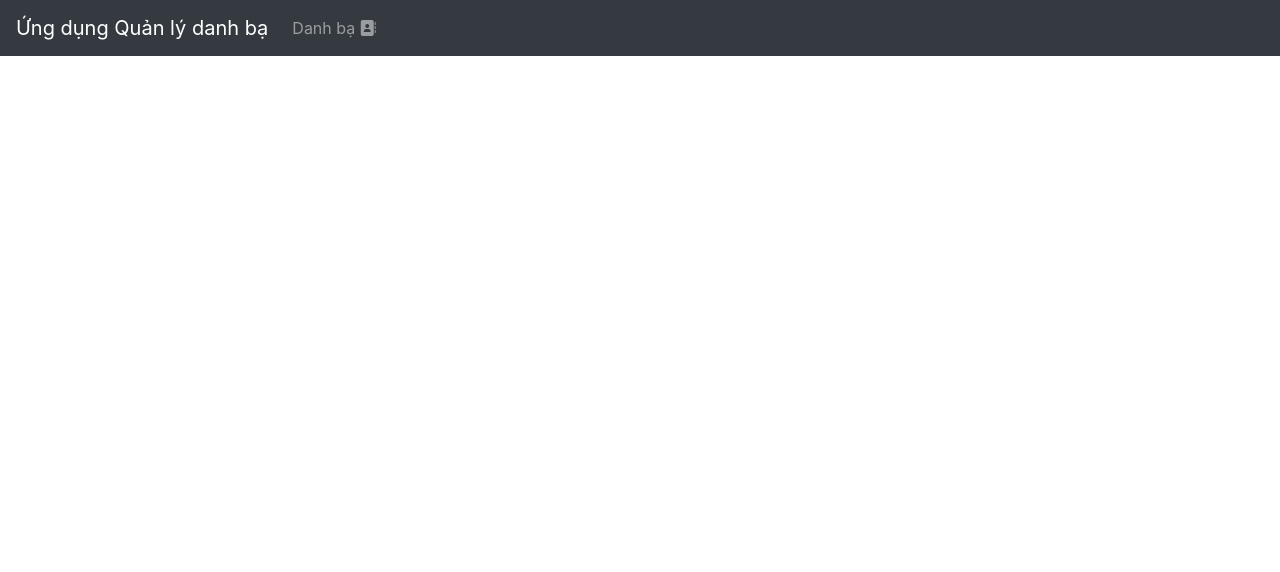
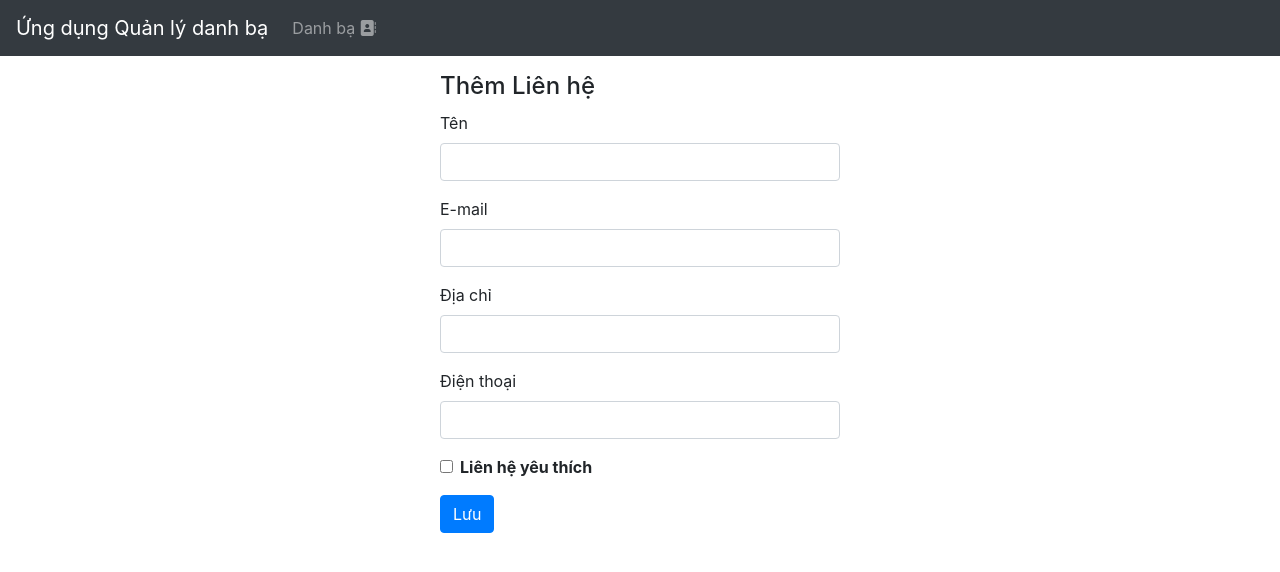
Before and after one commit to W3ik4ng/CT44905-B2014749-2, a Vue app: page /contacts/add in a window 1280 px wide. Shown: the top 572 px of the page. Built offline with nearby package versions, Linux system fonts and the light colour scheme; no server answers.

Commit message:
Tao trang them lien he

```diff
--- a/src/components/ContactForm.vue
+++ b/src/components/ContactForm.vue
@@ -111,7 +111,7 @@ export default {
             this.$emit("submit:contact", this.contactLocal);
         },
         deleteContact() {
-            this.$emit("delete:contact", this.contactLocal.id);
+            this.$emit("delete:contact", this.contactLocal._id);
         },
     },
 };
--- a/src/router/index.js
+++ b/src/router/index.js
@@ -18,6 +18,11 @@ const routes = [
         component: () => import("@/views/ContactEdit.vue"),
         props: true,
     },
+    {
+        path: "/contacts/add",
+        name: "contact.add",
+        component: () => import("@/views/ContactAdd.vue")
+    },
 ];
 
 const router = createRouter({
--- /dev/null
+++ b/src/views/ContactAdd.vue
@@ -0,0 +1,43 @@
+<template>
+    <div class="page">
+        <h4>Thêm Liên hệ</h4>
+        <ContactForm
+            :contact="contact"
+            @submit:contact="addContact"
+        />
+        <p>{{ message }}</p>
+    </div>
+</template>
+
+<script>
+import ContactForm from "@/components/ContactForm.vue";
+import ContactService from "@/services/contact.service";
+
+export default {
+    components: {
+        ContactForm,
+    },
+    data() {
+        return {
+            contact: {
+                name: "",
+                email: "",
+                address: "",
+                phone: "",
+            },
+            message: "",
+        };
+    },
+    methods: {
+        async addContact(data) {
+            try {
+                await ContactService.create(data);
+                this.message = "Liên hệ được tạo thành công.";
+            } catch (error) {
+                console.log(error);
+            }
+        },
+    },
+
+};
+</script>
--- a/src/views/ContactBook.vue
+++ b/src/views/ContactBook.vue
@@ -41,8 +41,8 @@
                 <ContactCard :contact="activeContact" />
                 <router-link
                     :to="{
-                    name: 'contact.edit',
-                    params: { id: activeContact._id },
+                        name: 'contact.edit',
+                        params: { id: activeContact._id },
                     }"
                 >
                     <span class="mt-2 badge badge-warning">
```
